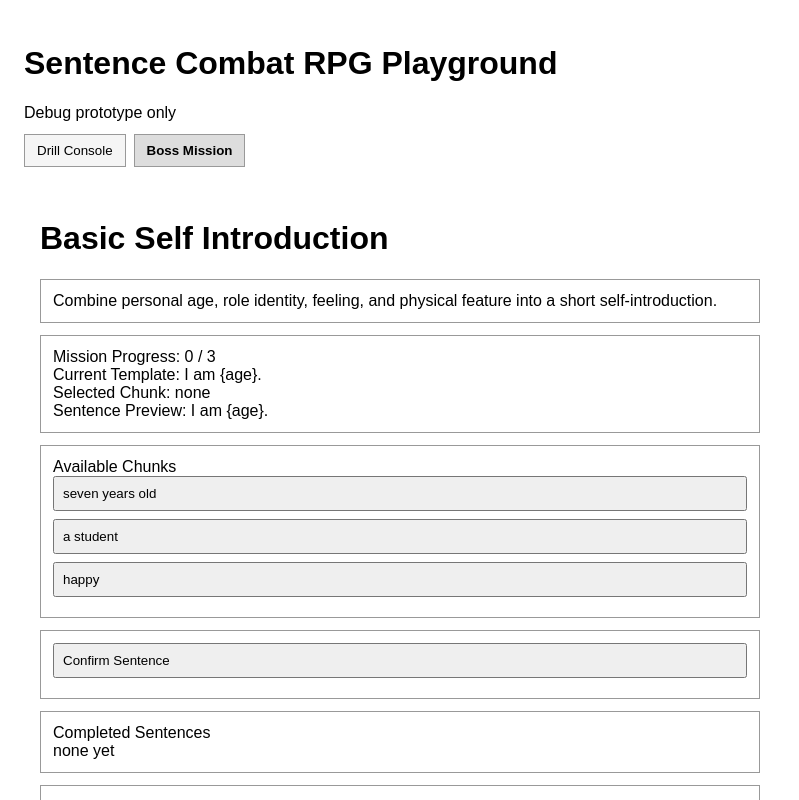
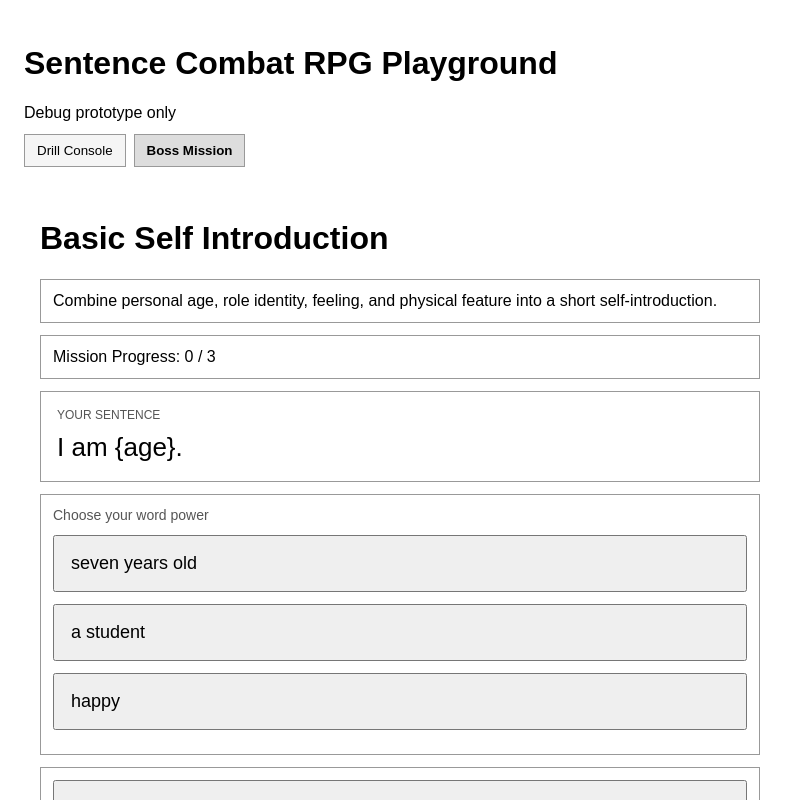
Before and after one commit to cobelinfuture-Kobel/english-reorder-data-v2, a React (Vite) app: page / in a window 1280 px wide. Both pictures are taken after a click on the button "Boss Mission". Shown: the top 800 px of the page, without its empty margins (0-799 px from the left). Built offline with nearby package versions, Linux system fonts and the light colour scheme.

Commit message:
refactor: simplify boss mission gameplay UI

```diff
--- a/src/playground/BossMission.tsx
+++ b/src/playground/BossMission.tsx
@@ -17,12 +17,44 @@ const panelStyle = {
   marginBottom: "12px",
 };
 
+const previewPanelStyle = {
+  ...panelStyle,
+  padding: "16px",
+};
+
+const previewLabelStyle = {
+  fontSize: "12px",
+  textTransform: "uppercase" as const,
+  color: "#555",
+  marginBottom: "8px",
+};
+
+const previewTextStyle = {
+  fontSize: "26px",
+  lineHeight: 1.35,
+};
+
 const buttonStyle = {
   display: "block",
   width: "100%",
   textAlign: "left" as const,
-  marginBottom: "8px",
-  padding: "8px",
+  marginBottom: "12px",
+  padding: "14px 16px",
+  fontSize: "18px",
+  lineHeight: 1.4,
+};
+
+const debugPanelStyle = {
+  ...panelStyle,
+  borderColor: "#bbb",
+  backgroundColor: "#f7f7f7",
+  fontSize: "14px",
+};
+
+const debugToggleStyle = {
+  padding: "6px 10px",
+  fontSize: "14px",
+  marginBottom: "12px",
 };
 
 function getSelectedChunkRecord(
@@ -42,6 +74,7 @@ export default function BossMission() {
   const [templateIndex, setTemplateIndex] = useState(0);
   const [selectedChunk, setSelectedChunk] = useState<PlayableBossChunk | null>(null);
   const [completedSentences, setCompletedSentences] = useState<string[]>([]);
+  const [showDebug, setShowDebug] = useState(false);
   const [feedback, setFeedback] = useState<FeedbackState>({
     message: "Choose a chunk to begin your guild introduction.",
     success: false,
@@ -148,16 +181,7 @@ export default function BossMission() {
       <div style={panelStyle}>{bossMissionData.description}</div>
 
       <div style={panelStyle}>
-        <div>
-          Mission Progress: {completedSentences.length} / {bossMissionData.templates.length}
-        </div>
-        {!missionComplete && currentTemplate && (
-          <>
-            <div>Current Template: {currentTemplate.pattern.template}</div>
-            <div>Selected Chunk: {selectedChunk ? selectedChunk.displayText ?? selectedChunk.text : "none"}</div>
-            <div>Sentence Preview: {previewSentence}</div>
-          </>
-        )}
+        <div>Mission Progress: {completedSentences.length} / {bossMissionData.templates.length}</div>
         {missionComplete && (
           <>
             <div>Mission Complete</div>
@@ -168,8 +192,17 @@ export default function BossMission() {
       </div>
 
       {!missionComplete && (
+        <div style={previewPanelStyle}>
+          <div style={previewLabelStyle}>Your sentence</div>
+          <div style={previewTextStyle}>{previewSentence}</div>
+        </div>
+      )}
+
+      {!missionComplete && (
         <div style={panelStyle}>
-          <div>Available Chunks</div>
+          <div style={{ marginBottom: "12px", fontSize: "14px", color: "#555" }}>
+            Choose your word power
+          </div>
           {bossMissionData.availableChunks.map((chunk) => (
             <button
               key={chunk.id}
@@ -185,31 +218,52 @@ export default function BossMission() {
 
       {!missionComplete && (
         <div style={panelStyle}>
+          <div style={{ marginBottom: "12px" }}>
             <button type="button" style={buttonStyle} onClick={handleConfirmSentence}>
-            Confirm Sentence
+              Cast Sentence
             </button>
+          </div>
+          <div>{feedback.message}</div>
         </div>
       )}
 
       <div style={panelStyle}>
-        <div>Completed Sentences</div>
+        <div>Completed Lines</div>
         {completedSentences.length === 0 && <div>none yet</div>}
         {completedSentences.map((sentence, index) => (
           <div key={`${sentence}-${index}`}>{sentence}</div>
         ))}
       </div>
 
-      <div style={panelStyle}>
+      <div>
+        <button
+          type="button"
+          onClick={() => setShowDebug((currentValue) => !currentValue)}
+          style={debugToggleStyle}
+        >
+          {showDebug ? "Hide Debug" : "Show Debug"}
+        </button>
+      </div>
+
+      {showDebug ? (
+        <div style={debugPanelStyle}>
+          {!missionComplete && currentTemplate && (
+            <>
+              <div>Current Template: {currentTemplate.pattern.template}</div>
+              <div>Selected Chunk: {selectedChunk ? selectedChunk.displayText ?? selectedChunk.text : "none"}</div>
+            </>
+          )}
+          <div>Status: {feedback.success ? "stable" : "unstable"}</div>
+          <div>Source Combo: {bossMissionData.sourceComboId}</div>
           <div>Expected Solutions</div>
           {bossMissionData.requiredSentences.map((solution) => (
             <div key={solution}>{solution}</div>
           ))}
+          <div>
+            Raw Rewards: XP {bossMissionData.rewards.xp} / {bossMissionData.rewards.unlockedChunkReward}
           </div>
-
-      <div style={panelStyle}>
-        <div>Feedback: {feedback.message}</div>
-        <div>Status: {feedback.success ? "stable" : "unstable"}</div>
         </div>
+      ) : null}
     </div>
   );
 }
```
Lines whose indentation alone changed are shown as unchanged.
